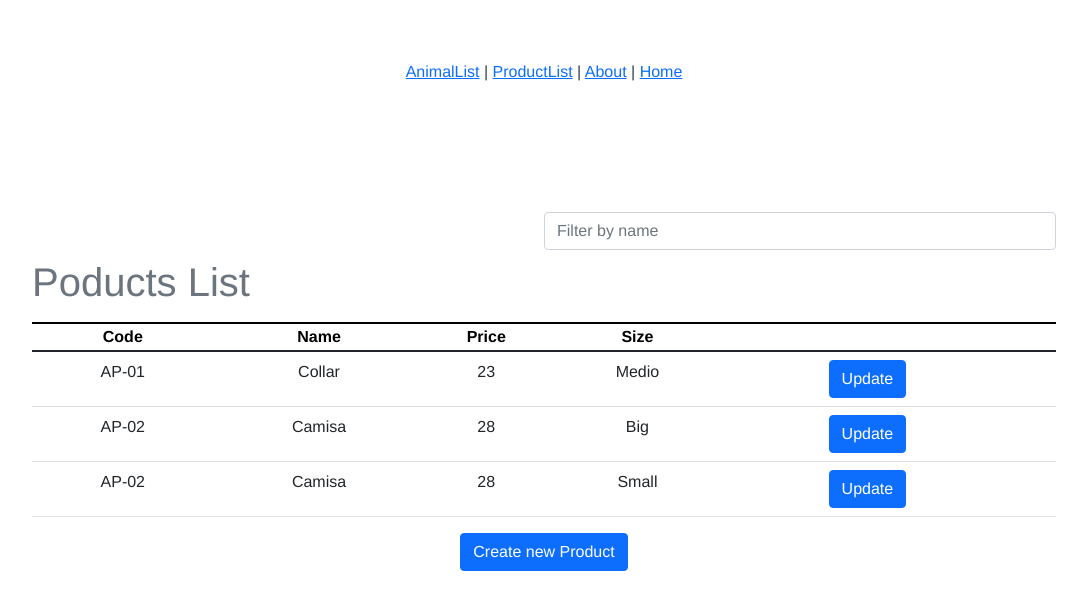
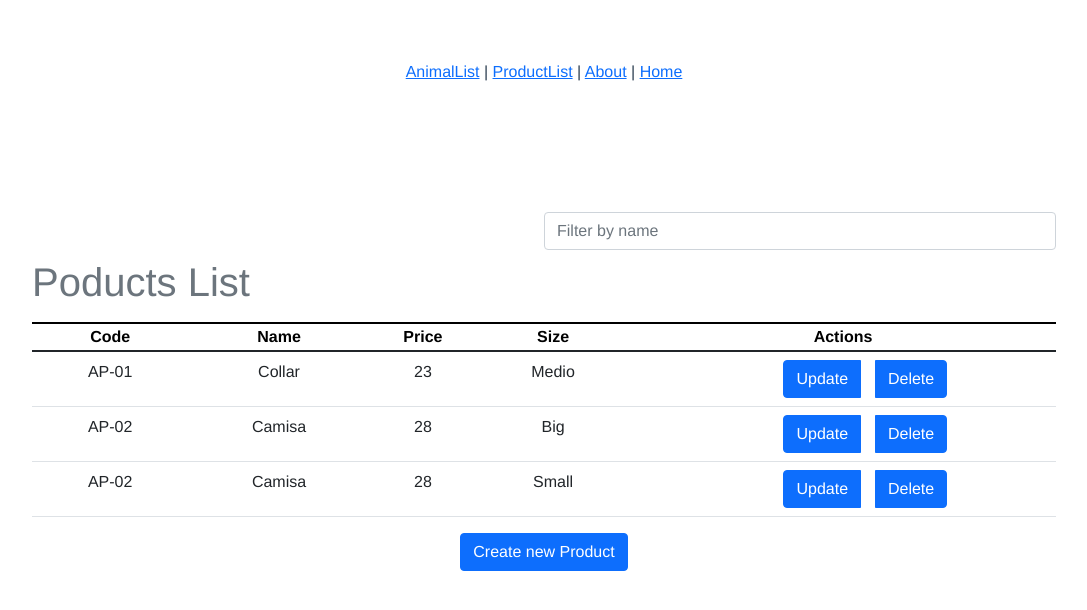
Before and after one commit to cvrodriguez/pet-shop, a Vue app: page /ProductList in a window 1280 px wide. Shown: the top 610 px of the page, without its empty margins (96-1183 px from the left). Built offline with nearby package versions, Linux system fonts and the light colour scheme.

Commit message:
delete product byId complete

```diff
--- a/src/components/ProductList.vue
+++ b/src/components/ProductList.vue
@@ -1,6 +1,6 @@
 <template >
-  <div class=" columns">
-      <div class="form-group">
+  <div class="columns">
+    <div class="form-group">
       <input
         type="text"
         class="form-control"
@@ -9,7 +9,7 @@
       />
     </div>
     <table class="table caption-top">
-        <caption>
+      <caption>
         <h1>Poducts List</h1>
       </caption>
       <thead class="table-light">
@@ -17,57 +17,75 @@
         <th scope="col">Name</th>
         <th scope="col">Price</th>
         <th scope="col">Size</th>
+        <th scope="col">Actions</th>
       </thead>
       <tbody>
         <tr v-for="product in filteredList" :key="product.code">
-
-          <td> {{product.code}}</td>
-          <td> {{product.name}}</td>
-          <td> {{product.price}}</td>
-          <td> {{product.size}}</td>
-          <td> <button type="button" class="btn btn-primary" @click="goToProductUpdate(product.code)">Update</button></td>
-          <td></td>
-       </tr>
-       </tbody>
+          <td>{{ product.code }}</td>
+          <td>{{ product.name }}</td>
+          <td>{{ product.price }}</td>
+          <td>{{ product.size }}</td>
+          <td>
+            <div class="btn-group">
+              <button
+                type="button"
+                class="btn btn-primary"
+                @click="goToProductUpdate(product.code)"
+              >
+                Update
+              </button>
+              <button
+                type="button"
+                class="btn btn-primary"
+                @click="productDelete(product.code)"
+              >
+                Delete
+              </button>
+            </div>
+          </td>
+        </tr>
+      </tbody>
     </table>
-     <button type="button" class="btn btn-primary" @click="goToProductCreate()">
+    <button type="button" class="btn btn-primary" @click="goToProductCreate()">
       Create new Product
     </button>
   </div>
 </template>
 <script>
-import { mapState} from "vuex"
+import { mapState, mapActions } from "vuex";
 export default {
   data() {
     return {
-      filterField: ""
-    }
+      filterField: "",
+    };
   },
-  computed:{
+  computed: {
     ...mapState(["products"]),
 
-    filteredList(){
-      return this.products.filter((product)=> {
-        return product.name.toLowerCase()
-        .includes(this.filterField.toLowerCase())
-
-      })
+    filteredList() {
+      return this.products.filter((product) => {
+        return product.name
+          .toLowerCase()
+          .includes(this.filterField.toLowerCase());
+      });
+    },
+  },
+  methods: {
+    ...mapActions(["Product_Delete"]),
+    goToProductCreate() {
+      this.$router.push({ name: "ProductCreate" });
+    },
+    goToProductUpdate(code) {
+      this.$router.push({ name: "ProductDetail", params: { code } });
+    },
+    productDelete(code){
+     this.Product_Delete(code)
+     console.log("eentre al delete de la lista", code)
 
 
     }
   },
-  methods: {
-
-    goToProductCreate(){
-      this.$router.push({name: "ProductCreate"})
-    },
-    goToProductUpdate(code){
-      this.$router.push({name: "ProductDetail", params:{code} })
-
-    }
-  },
-
-}
+};
 </script>
 <style scoped>
 .columns {
@@ -77,9 +95,7 @@ export default {
   width: 50%;
   float: right;
 }
-.btn-primary{
-
+.btn-primary {
   margin-inline: 10%;
-
 }
 </style>
--- a/src/router/index.js
+++ b/src/router/index.js
@@ -7,6 +7,7 @@ import AnimalCreate from "@/components/AnimalCreate"
 import ProductList from "@/components/ProductList"
 import ProductCreate from "@/components/ProductCreate"
 import ProductDetail from "@/components/ProductDetail"
+
 
 const routes = [
     {
@@ -39,6 +40,7 @@ const routes = [
         name: 'ProductDetail',
         component: ProductDetail
     },
+
     {
         path: "/Home",
         name: "Home",
--- a/src/store/store.js
+++ b/src/store/store.js
@@ -115,8 +115,11 @@ export const store = createStore({
     ADD_PRODUCT(state, product) {
       state.products.push(product)
     },
-    UPDATE_PRODUCT(state, product){
-      state.products =product
+    UPDATE_PRODUCT(state, products){
+      state.products =products
+    },
+    DELETE_PRODUCT( state, index){
+      state.products.splice(index)
     }
   },
   actions: {
@@ -162,6 +165,16 @@ export const store = createStore({
        UpdateProducts[i] = productu
        commit("UPDATE_PRODUCT", UpdateProducts)
 
+    },
+    Product_Delete({commit}, {code}){
+
+      const i = this.state.products.findIndex((product)=>{
+        if(product.code == code){
+          return true
+        }
+      })
+      commit("DELETE_PRODUCT", i)
+
     }
 
 
```
